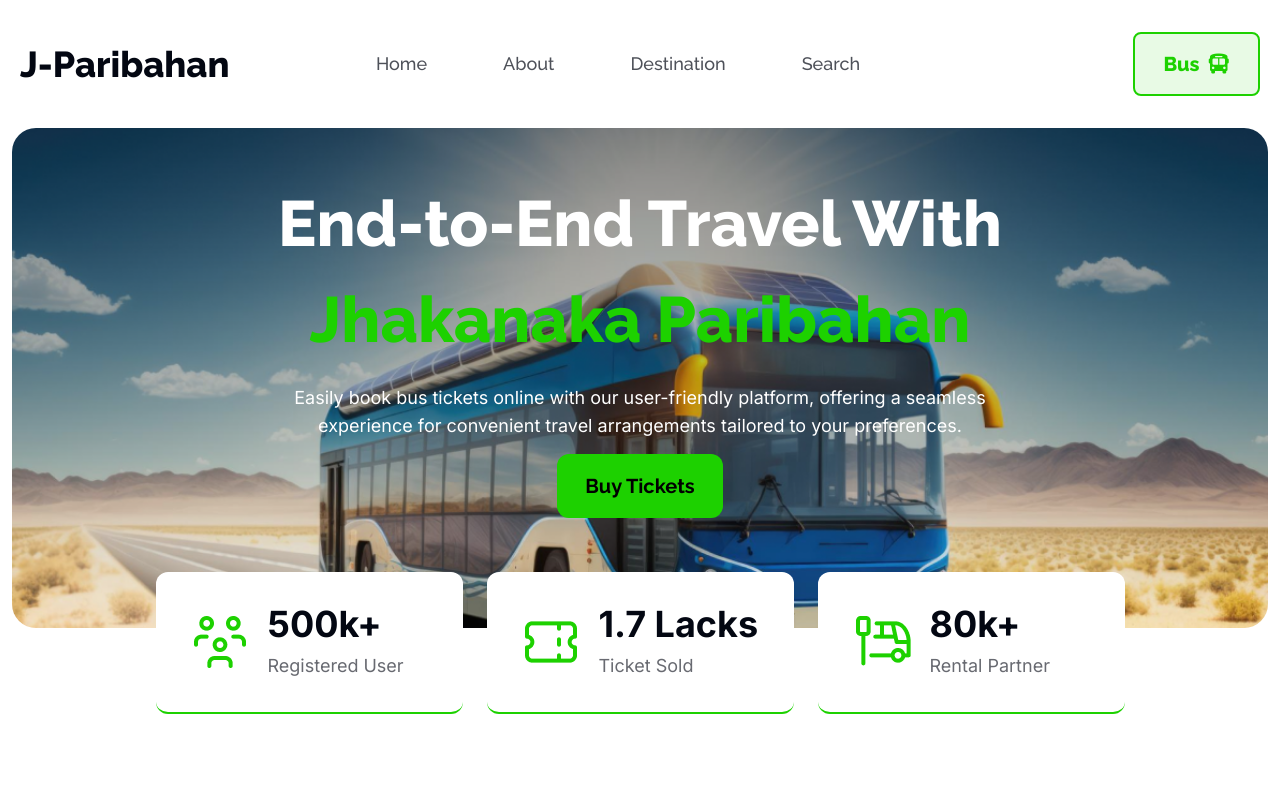
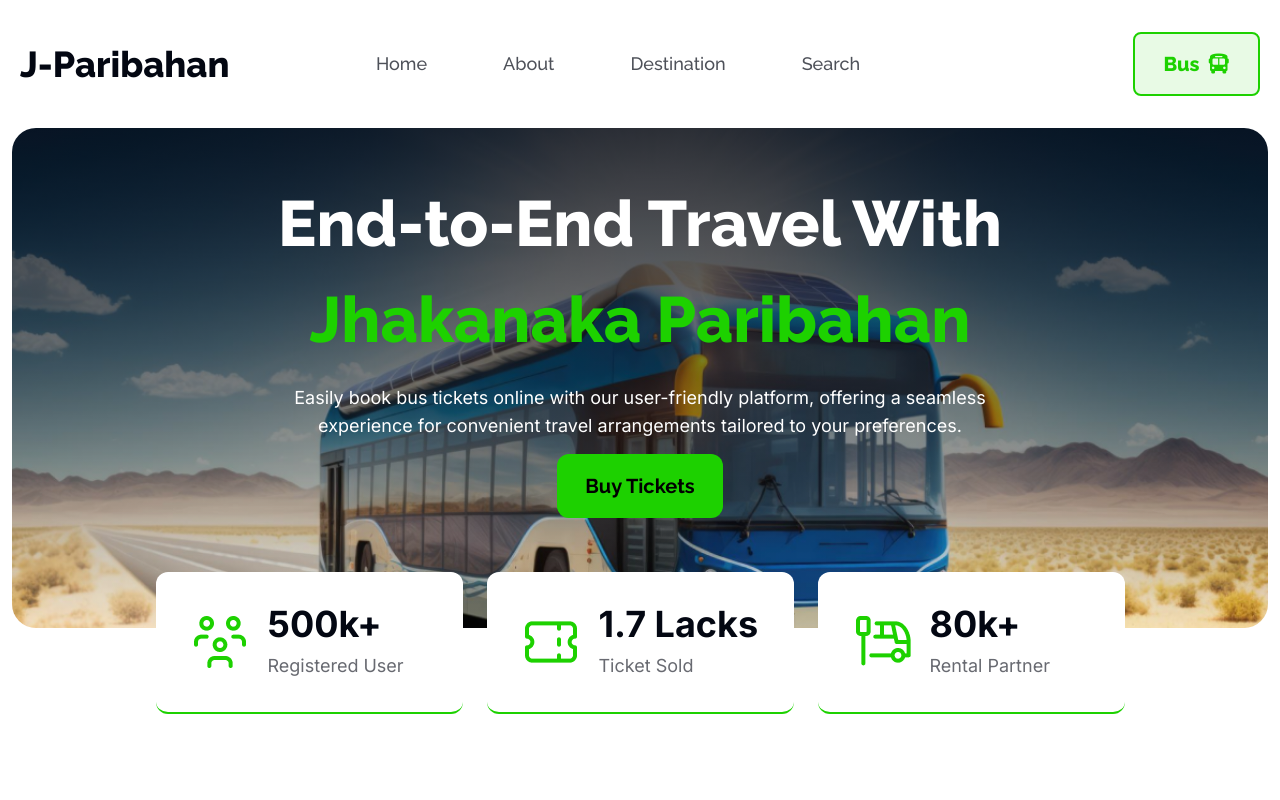
Before and after one commit to sharifulislam1999/jhakanaka-paribahan, a plain HTML site: page index.html in a window 1280 px wide. Shown: the top 800 px of the page. Drawn offline with nearby package versions, Linux system fonts and the light colour scheme.

Commit message:
ready to check

```diff
--- a/asset/style/style.css
+++ b/asset/style/style.css
@@ -14,3 +14,9 @@
 html {
     scroll-behavior: smooth;
   }
+.home-banner{
+    background: linear-gradient(#030712ab, #03071200),url("../images/banner.png");
+    background-repeat: no-repeat;
+    background-size: cover;
+    background-position: center;
+}
--- a/index.html
+++ b/index.html
@@ -76,7 +76,7 @@
     </section>
     <section>
         <div class="container mx-auto px-3">
-            <div class="text-center space-y-4 md:space-y-8 pt-16 pb-16 md:pb-32 bg-[url('asset/images/banner.png')] rounded-3xl bg-center bg-cover">
+            <div class="text-center space-y-4 md:space-y-8 pt-16 pb-16 md:pb-32 home-banner rounded-3xl bg-center bg-cover">
               <div class="text-3xl md:text-[64px] md:leading-none text-white font-extrabold">
                 <h1>End-to-End Travel With</h1>
               </div>
```
